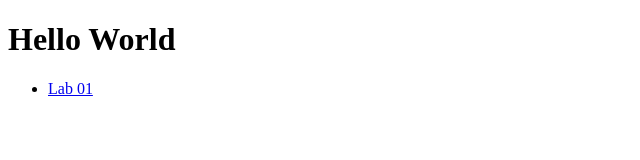
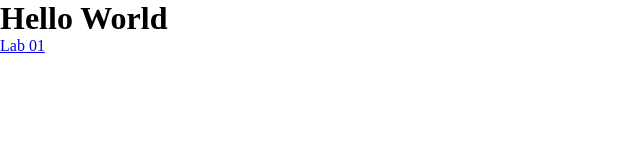
Before and after one commit to scegob/lab-01, a plain HTML site: page index.html in a window 1280 px wide. Shown: the whole page, without its empty margins (0-640 px from the left). Drawn offline with Linux system fonts and the light colour scheme; the site is published under a folder, as on GitHub Pages, so addresses that start at the root find nothing.

Commit message:
changed css file link tag name

```diff
--- a/index.html
+++ b/index.html
@@ -3,7 +3,7 @@
 <head>
     <meta charset="UTF-8">
     <meta name="viewport" content="width=device-width, initial-scale=1.0">
-    <link rel="stylesheet" href="/index.css">
+    <link rel="stylesheet" href="index.css">
     <title>Hello World</title>
 </head>
 <body>
```
Also changed, not shown: lab01.html (+1 -1 lines).
